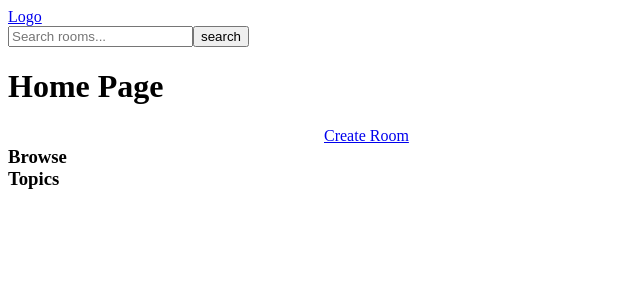
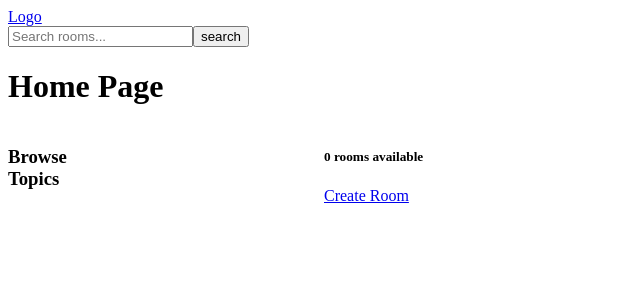
Before and after one commit to degisew/HubSpot, a Django app: page / in a window 1280 px wide. Shown: the top 300 px of the page, without its empty margins (0-640 px from the left). Run offline with Django 4.2, Linux system fonts and the light colour scheme; data that the repository does not hold is empty.

Commit message:
Added a counting logic

```diff
--- a/core/templates/core/home.html
+++ b/core/templates/core/home.html
@@ -18,6 +18,7 @@
     {% endfor %}
   </div>
   <div>
+    <h5>{{room_count}} rooms available</h5>
     <a href="{% url 'create-room' %}">Create Room</a>
     <div>
       {% for room in rooms %}
--- a/core/views.py
+++ b/core/views.py
@@ -1,13 +1,20 @@
 from django.shortcuts import redirect, render
+from django.db.models import Q
 from .models import Room, Topic
 from .forms import RoomForm
 
 def home(request):
     QS = request.GET.get('qs')
     query_string = QS if QS != None else ''
-    rooms = Room.objects.order_by('-created_at').select_related('topic').filter(topic__name__icontains=query_string)
+    rooms = Room.objects.order_by('-created_at').select_related('topic').filter(
+        Q(topic__name__icontains=query_string) |
+        Q(name__icontains=query_string) |
+        Q(description__icontains=query_string)
+        )
     topics = Topic.objects.all()
-    return render(request, 'core/home.html', {'rooms': rooms, 'topics': topics})
+    room_count = rooms.count()
+    return render(request, 'core/home.html', {'rooms': rooms, 'topics': topics, 'room_count': room_count})
+
 
 
 def room(request, pk):
```
